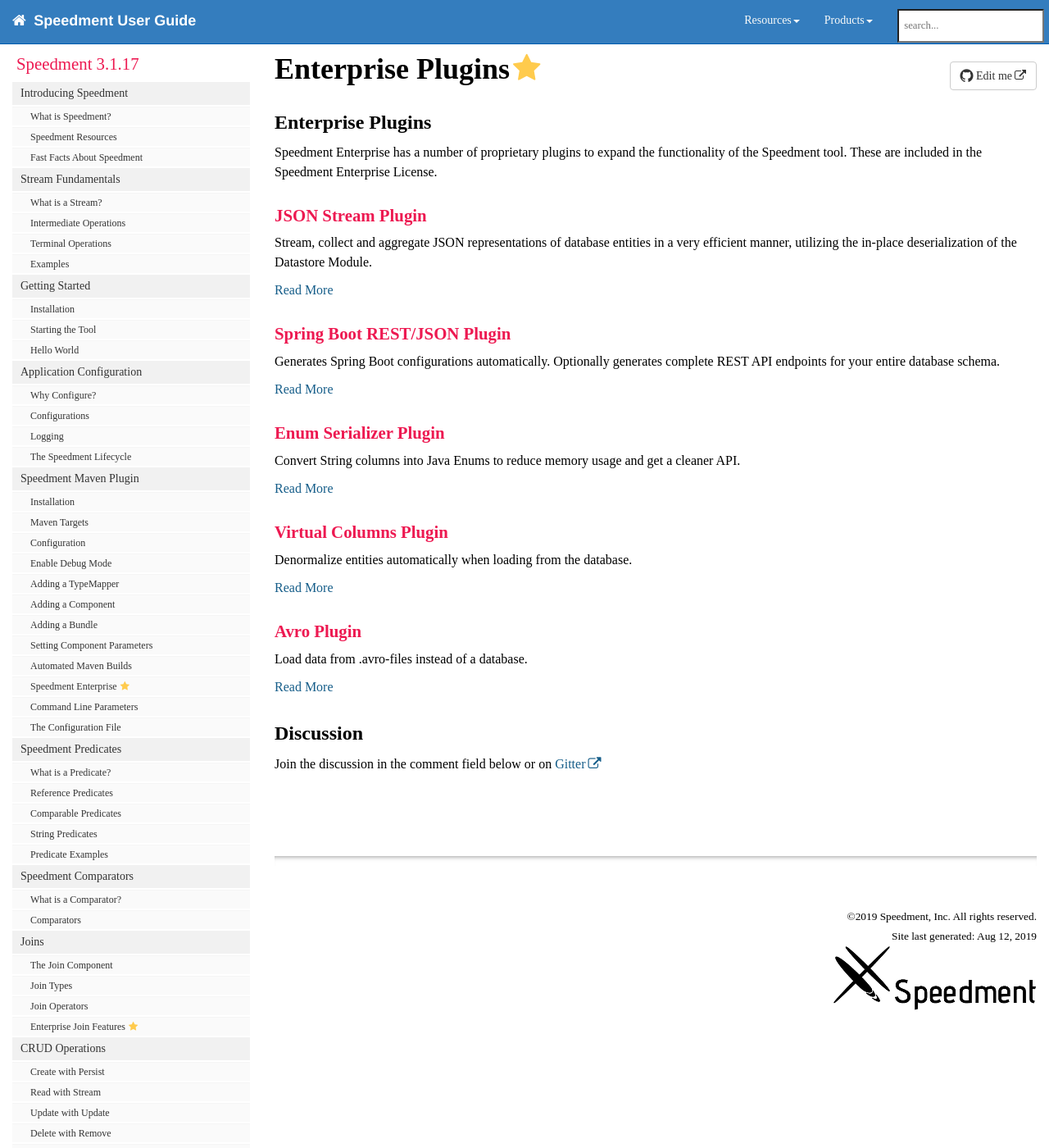
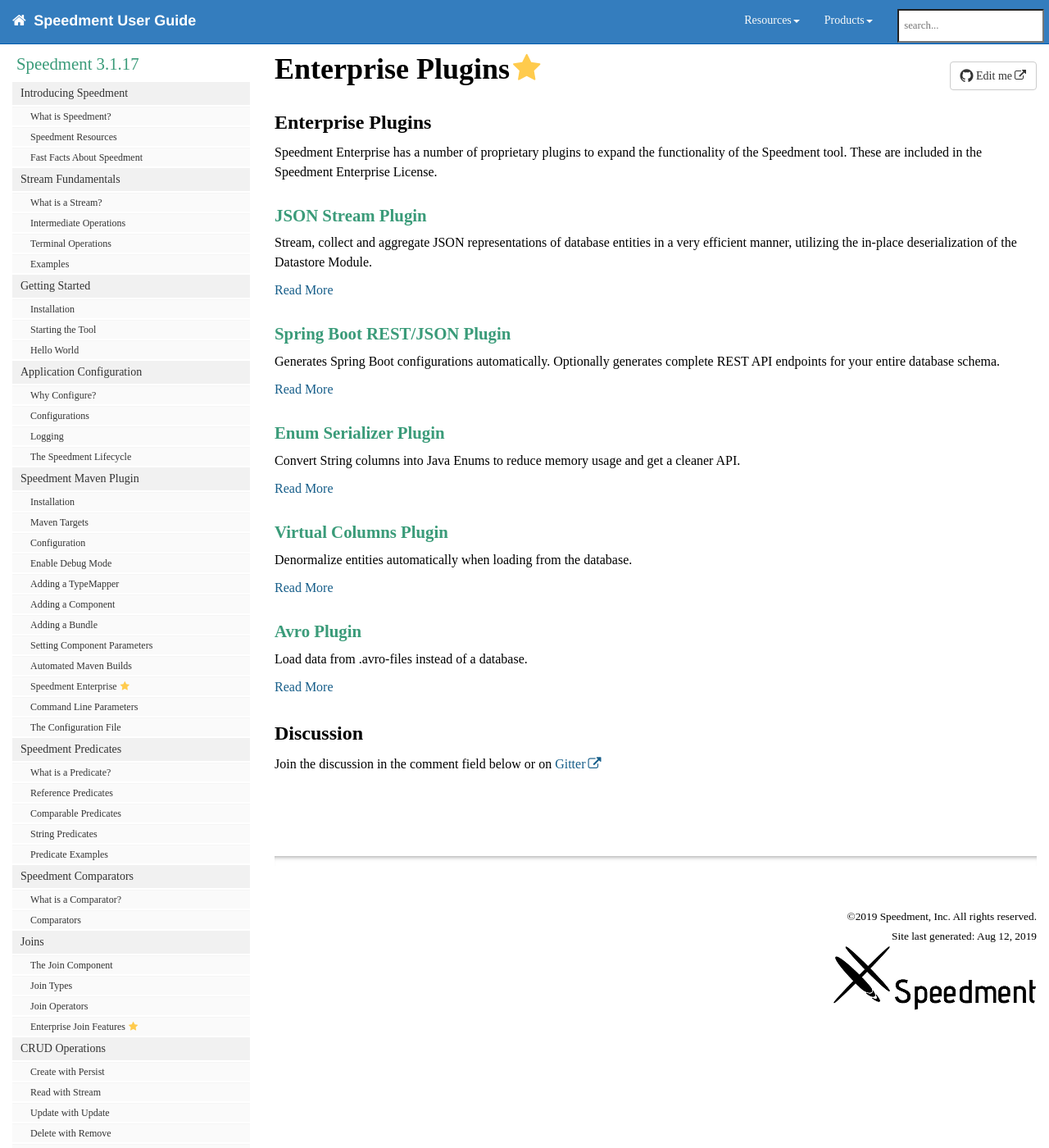
Before and after one commit to speedment/speedment-doc, a Jekyll site: the page built from pages/enterprise_plugins.md, in a window 1280 px wide and 1400 px high. Shown: the whole window at 82% size. Built offline with Jekyll 4.4.1, drawn with Linux system fonts in a browser that asks for light colours; nearby versions of some CDN libraries; comment, search, counter and statistics services are not loaded.

Commit message:
Update headline color

```diff
--- a/css/theme-blue.css
+++ b/css/theme-blue.css
@@ -5,7 +5,6 @@
 }
 
 
-h3 {color: #ED1951; }
 h4 {color: #808080; }
 
 .nav-tabs > li.active > a, .nav-tabs > li.active > a:hover, .nav-tabs > li.active > a:focus {
@@ -95,7 +94,7 @@
 li.sidebarTitle {
     font-weight:normal;
     font-size:130%;
-    color: #ED1951;
+    color: #3A9B79;
     margin-bottom:10px;
     margin-left: 5px;
 }
```
